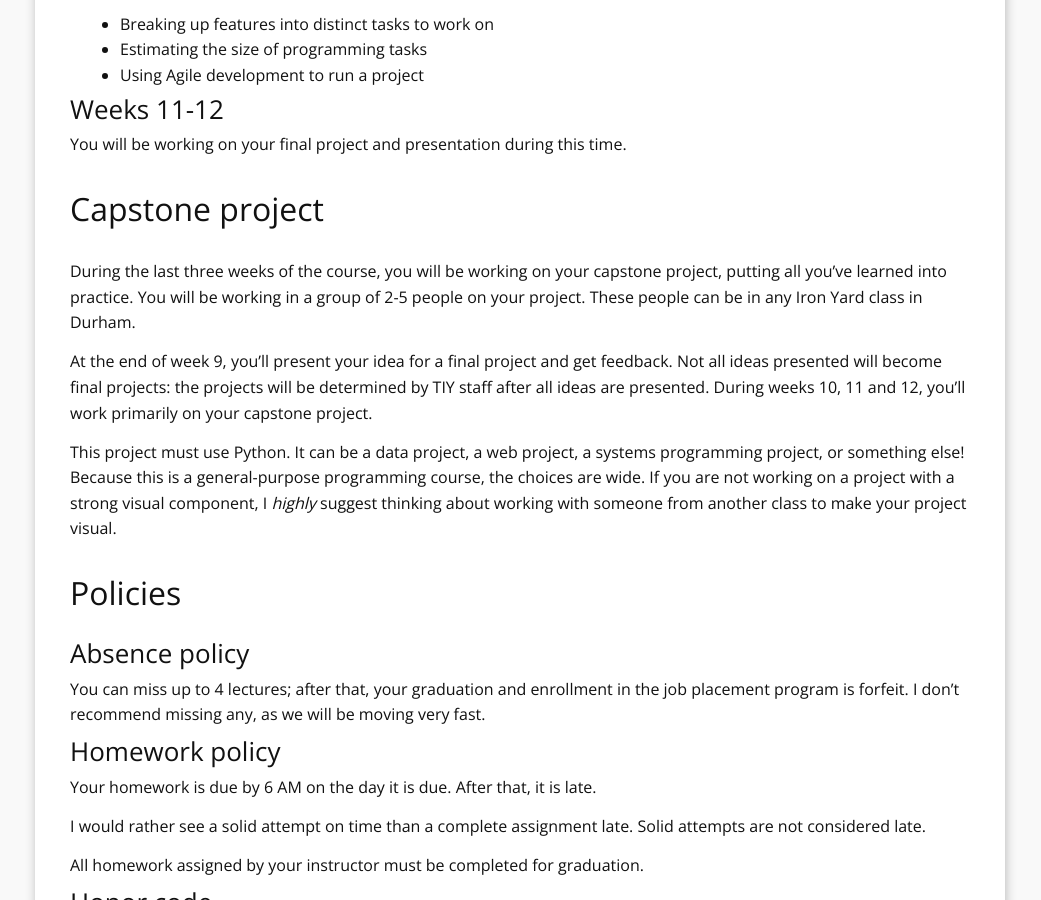
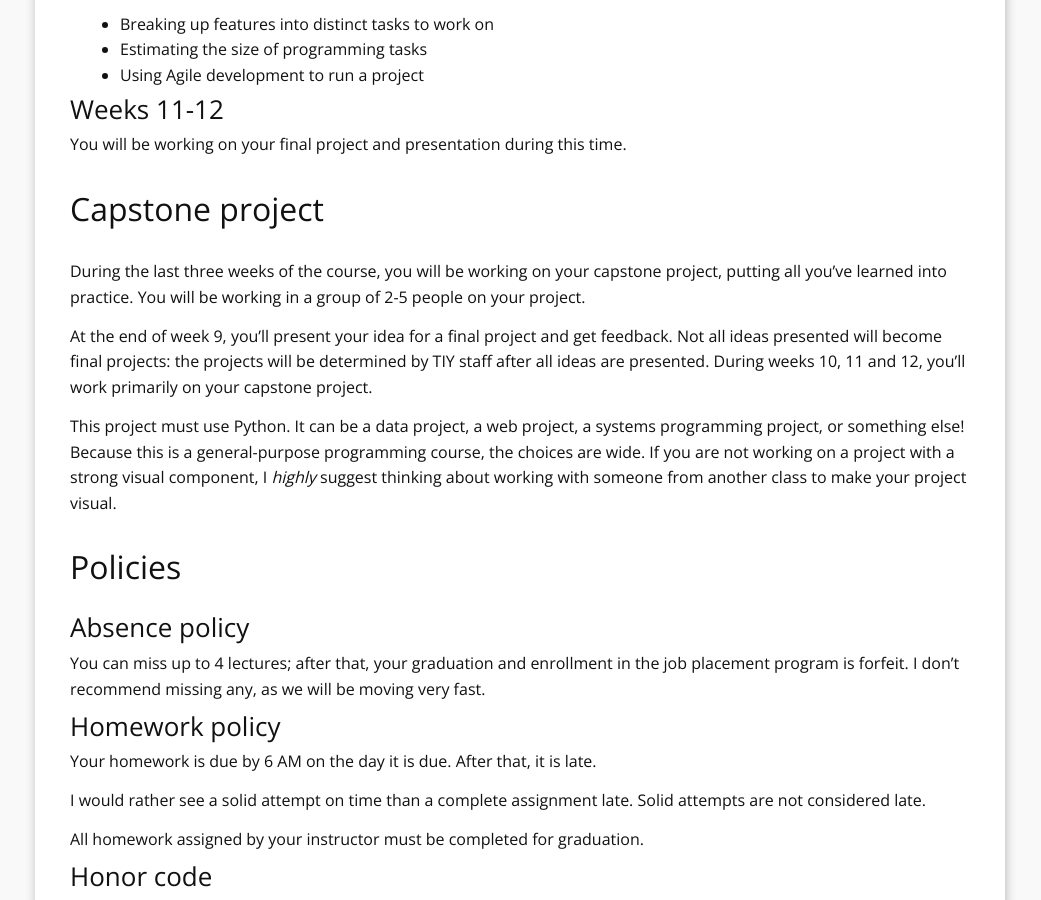
Before and after one commit to tiy-gvl-python/tiy-gvl-python.github.io, a Jekyll site: the page built from d_syllabus.md, in a window 1280 px wide and 900 px high, scrolled down 3206 px. Shown: the whole window, without its empty margins (120-1161 px from the left). Built offline with Jekyll 4.4.1, drawn with Linux system fonts in a browser that asks for light colours; nearby versions of some CDN libraries.

Commit message:
Removed durham reference

```diff
--- a/d_syllabus.md
+++ b/d_syllabus.md
@@ -120,7 +120,7 @@ You will be working on your final project and presentation during this time.
 
 ## Capstone project
 
-During the last three weeks of the course, you will be working on your capstone project, putting all you've learned into practice. You will be working in a group of 2-5 people on your project. These people can be in any Iron Yard class in Durham.
+During the last three weeks of the course, you will be working on your capstone project, putting all you've learned into practice. You will be working in a group of 2-5 people on your project.
 
 At the end of week 9, you'll present your idea for a final project and get feedback. Not all ideas presented will become final projects: the projects will be determined by TIY staff after all ideas are presented. During weeks 10, 11 and 12, you'll work primarily on your capstone project.
 
```
